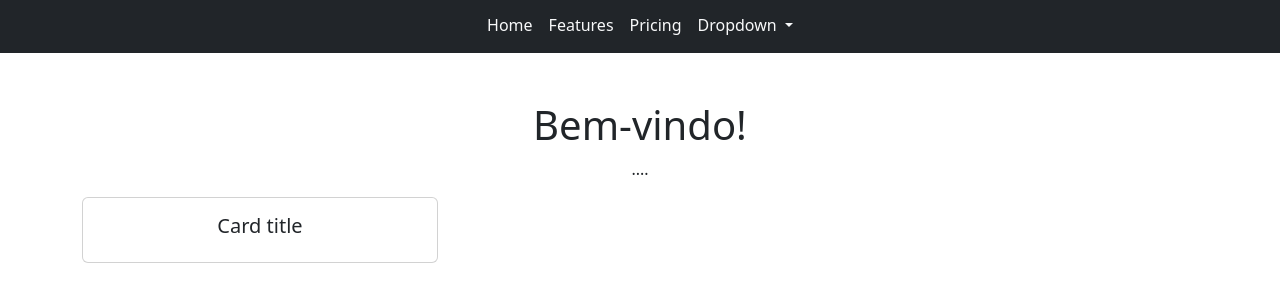
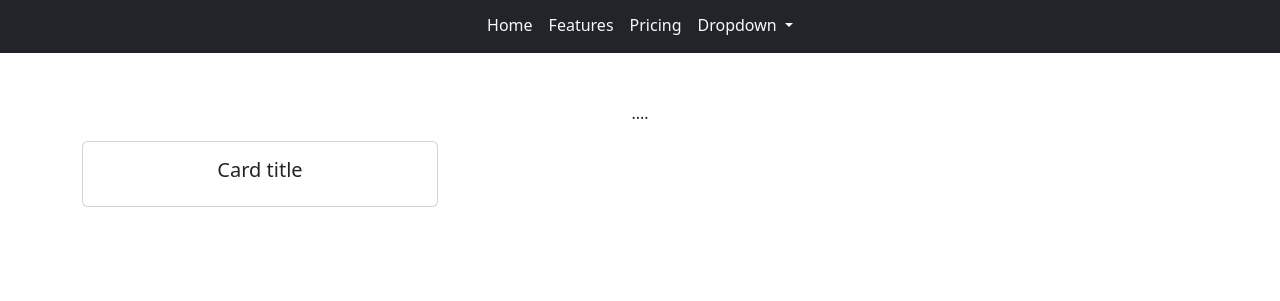
Before and after one commit to mayck-eduardo/profile, a plain HTML site: page index.html in a window 1280 px wide. Shown: the part 51-352 px from the top of the page. Drawn offline with nearby package versions, Linux system fonts and the light colour scheme.

Commit message:
Comenta a seção de boas-vindas no HTML

```diff
--- a/index.html
+++ b/index.html
@@ -57,7 +57,7 @@
         </nav>
     </div>
     <div class="container mt-5">
-        <h1 class="text-center">Bem-vindo!</h1>
+        <!-- <h1 class="text-center">Bem-vindo!</h1> -->
         <p class="text-center">....</p>
         <div class="row">
             <div class="col-md-4">
```
